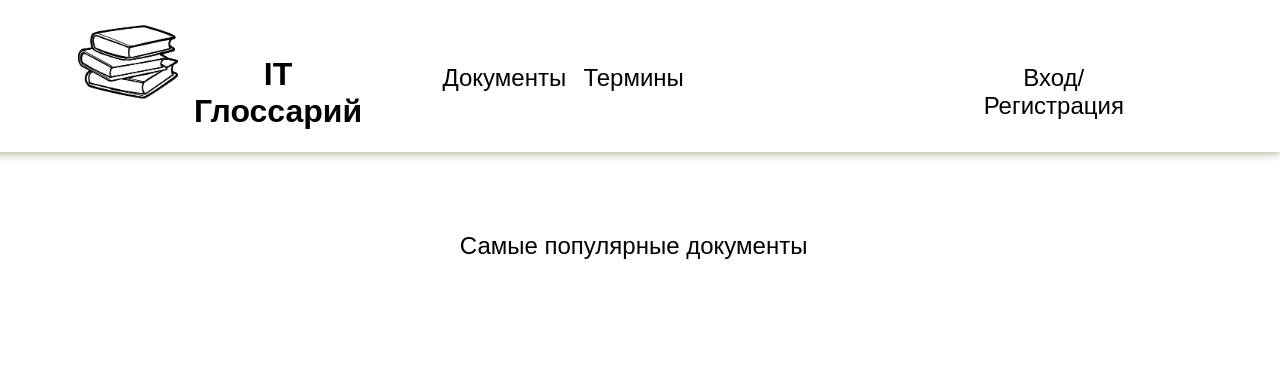
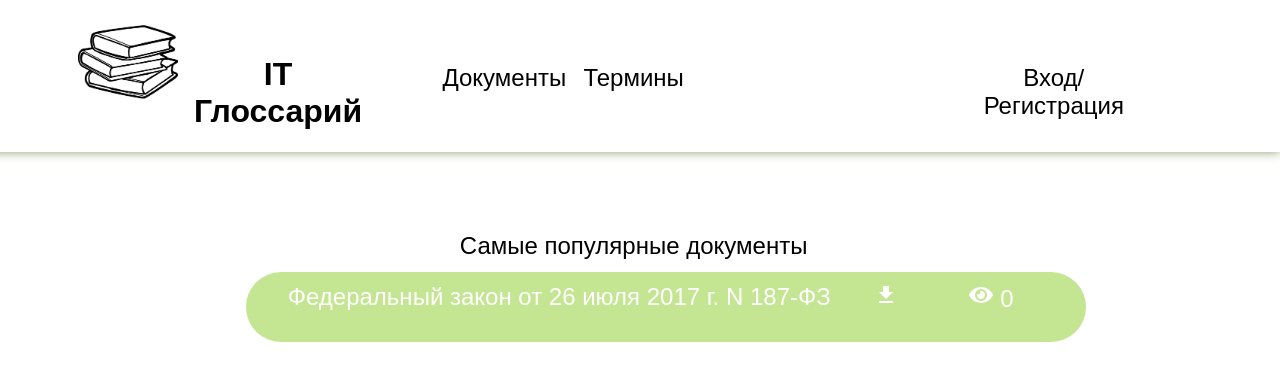
Before and after one commit to fridalif/it_glossary_nextjs, a Next.js app: page / in a window 1280 px wide. Shown: the top 380 px of the page. Built offline with nearby package versions, Linux system fonts and the light colour scheme.

Commit message:
fixed trouble where content bubbles doesnt showing

```diff
--- a/components/Body/Body.jsx
+++ b/components/Body/Body.jsx
@@ -18,7 +18,7 @@ export class Body extends Component {
                 <div className={styles.bodyContentTitle} id='bodyContentTitle'>
                     {this.state.mode === 'Home' && <>Самые популярные документы</>}
                     {
-                        this.state.mode === 'Documents' || this.state.mode==='Terms' &&
+                        (this.state.mode === 'Documents' || this.state.mode==='Terms') &&
                         <>
                             <input type='text' name='search' id='search' className={styles.searchField} placeholder='Поиск...'/>
                             <div className={styles.searchIcon}><IoMdSearch /></div>
@@ -30,7 +30,7 @@ export class Body extends Component {
                     <RegisterForm mode={this.state.mode} />
                 }
                 {
-                    this.state === 'Documents' &&
+                    (this.state.mode === 'Documents' || this.state.mode === 'Terms' || this.state.mode ==='Home') &&
                     <ContentBubble mode={this.state.mode} />
                 }
 
--- a/components/ContentBubble/ContentBubble.jsx
+++ b/components/ContentBubble/ContentBubble.jsx
@@ -13,6 +13,8 @@ export class ContentBubble extends Component {
     render() {
         return (
             <div className={styles.contentBubble} id='contentBubble'>
+                {(this.state.mode === 'Documents' || this.state.mode === 'Home')?
+                <>
                     <div className={styles.lawBubbleName}>
                         Федеральный закон от 26 июля 2017 г. N 187-ФЗ
                     </div>
@@ -22,6 +24,9 @@ export class ContentBubble extends Component {
                     <div className={styles.lawBubbleDownloadButton}>
                         <MdDownload/>
                     </div>
+                </>
+                :null
+                }
             </div>
         )
     }
```
Lines whose indentation alone changed are shown as unchanged.
